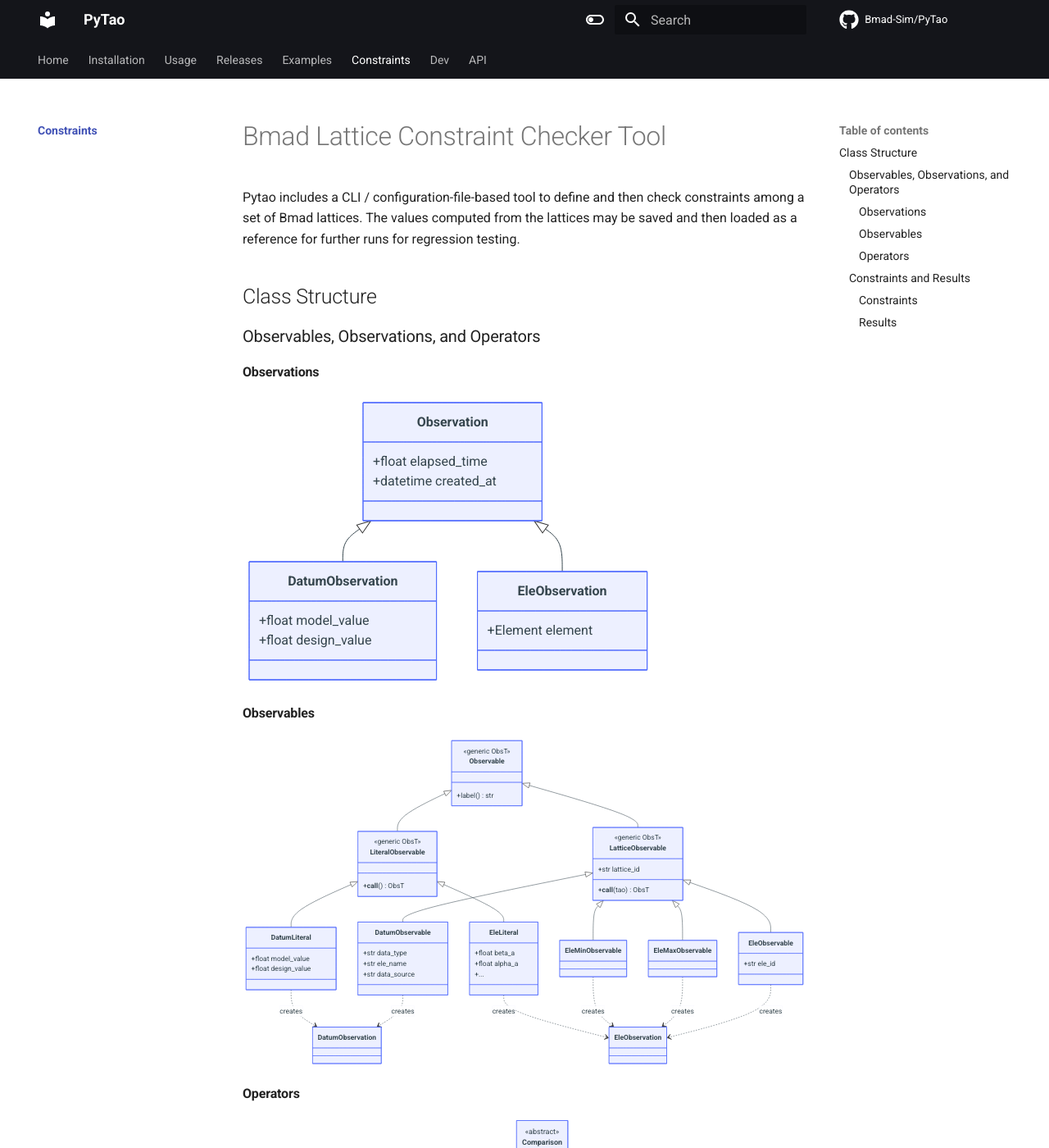
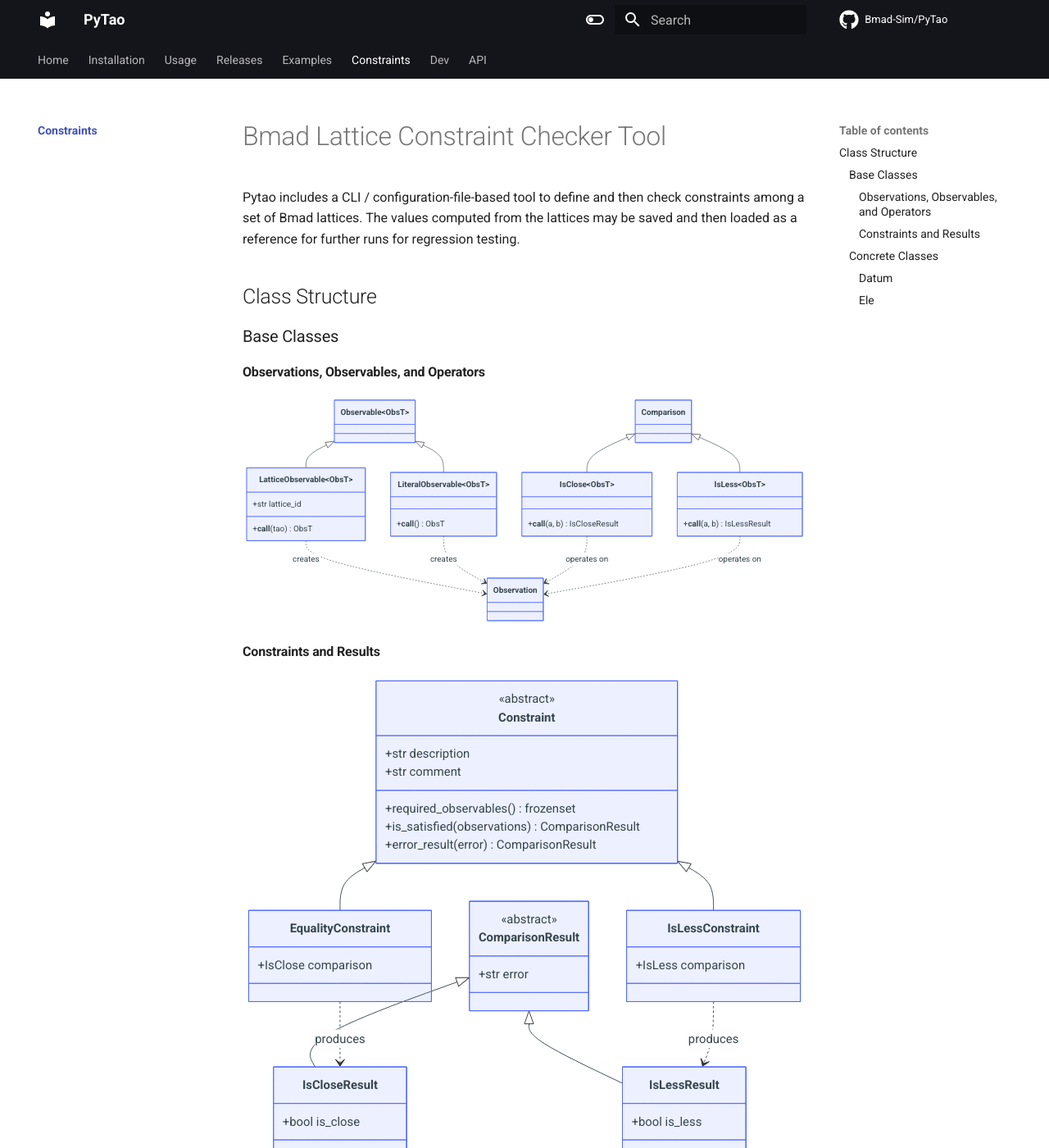
Before and after one commit to bmad-sim/pytao, an MkDocs documentation site: the page built from docs/constraints/index.md, in a window 1280 px wide and 1400 px high. Shown: the whole window at 82% size. Built offline with MkDocs 1.6.1 and Material for MkDocs 9.7.7, drawn with Linux system fonts in a browser that asks for light colours; comment, search, counter and statistics services are not loaded; part of the change alters nothing that is shown; some of the changed text lies outside the part shown.

````diff
--- a/docs/constraints/index.md
+++ b/docs/constraints/index.md
@@ -5,129 +5,41 @@ The values computed from the lattices may be saved and then loaded as a referenc
 
 ## Class Structure
 
-### Observables, Observations, and Operators
+### Base Classes
 
-#### Observations
+#### Observations, Observables, and Operators
 
 ```mermaid
 classDiagram
-    class Observation {
-        +float elapsed_time
-        +datetime created_at
-    }
-    class DatumObservation {
-        +float model_value
-        +float design_value
-    }
-    class EleObservation {
-        +Element element
-    }
-    Observation <|-- DatumObservation
-    Observation <|-- EleObservation
-```
-
-#### Observables
-
-```mermaid
-classDiagram
-    class Observable {
-        <<generic ObsT>>
-        +label() str
-    }
-    class LatticeObservable {
-        <<generic ObsT>>
+    class Observation
+    class Observable~ObsT~
+    class LatticeObservable~ObsT~ {
         +str lattice_id
         +__call__(tao) ObsT
     }
-    class LiteralObservable {
-        <<generic ObsT>>
+    class LiteralObservable~ObsT~ {
         +__call__() ObsT
-    }
-    class DatumObservable {
-        +str data_type
-        +str ele_name
-        +str data_source
-    }
-    class EleObservable {
-        +str ele_id
-    }
-    class EleMaxObservable
-    class EleMinObservable
-    class DatumLiteral {
-        +float model_value
-        +float design_value
-    }
-    class EleLiteral {
-        +float beta_a
-        +float alpha_a
-        +...
     }
     Observable <|-- LatticeObservable
     Observable <|-- LiteralObservable
-    LatticeObservable <|-- DatumObservable
-    LatticeObservable <|-- EleObservable
-    LatticeObservable <|-- EleMaxObservable
-    LatticeObservable <|-- EleMinObservable
-    LiteralObservable <|-- DatumLiteral
-    LiteralObservable <|-- EleLiteral
 
-    DatumObservable ..> DatumObservation : creates
-    DatumLiteral ..> DatumObservation : creates
-    EleObservable ..> EleObservation : creates
-    EleMaxObservable ..> EleObservation : creates
-    EleMinObservable ..> EleObservation : creates
-    EleLiteral ..> EleObservation : creates
-```
-
-#### Operators
-
-```mermaid
-classDiagram
-    class Comparison {
-        <<abstract>>
-    }
-    class IsClose {
-        <<generic ObsT>>
+    class Comparison
+    class IsClose~ObsT~ {
         +__call__(a, b) IsCloseResult
     }
-    class IsLess {
-        <<generic ObsT>>
+    class IsLess~ObsT~ {
         +__call__(a, b) IsLessResult
-    }
-    class DatumIsClose {
-        +TolComparison model_value_test
-        +TolComparison design_value_test
-    }
-    class EleIsClose {
-        +TwissComparisonMethod twiss_a_test
-        +TwissComparisonMethod twiss_b_test
-        +TolComparison eta_x_test
-        +...
-    }
-    class DatumLessThan {
-        +bool model_value
-        +bool design_value
-    }
-    class EleLessThan {
-        +bool beta_a
-        +bool alpha_a
-        +...
     }
     Comparison <|-- IsClose
     Comparison <|-- IsLess
-    IsClose <|-- DatumIsClose
-    IsClose <|-- EleIsClose
-    IsLess <|-- DatumLessThan
-    IsLess <|-- EleLessThan
-    DatumIsClose ..> DatumObservation : operates on
-    EleIsClose ..> EleObservation : operates on
-    DatumLessThan ..> DatumObservation : operates on
-    EleLessThan ..> EleObservation : operates on
+
+    LatticeObservable ..> Observation : creates
+    LiteralObservable ..> Observation : creates
+    IsClose ..> Observation : operates on
+    IsLess ..> Observation : operates on
 ```
 
-### Constraints and Results
-
-#### Constraints
+#### Constraints and Results
 
 ```mermaid
 classDiagram
@@ -145,38 +57,9 @@ classDiagram
     class IsLessConstraint {
         +IsLess comparison
     }
-    class EleIsCloseConstraint {
-        +EleObservable obs_a
-        +EleObservable obs_b
-        +EleIsClose comparison
-    }
-    class EleLessThanConstraint {
-        +EleObservable obs_a
-        +EleObservable obs_b
-        +EleLessThan comparison
-    }
-    class DatumIsCloseConstraint {
-        +DatumObservable obs_a
-        +DatumObservable obs_b
-        +DatumIsClose comparison
-    }
-    class DatumLessThanConstraint {
-        +DatumObservable obs_a
-        +DatumObservable obs_b
-        +DatumLessThan comparison
-    }
     Constraint <|-- EqualityConstraint
     Constraint <|-- IsLessConstraint
-    EqualityConstraint <|-- EleIsCloseConstraint
-    EqualityConstraint <|-- DatumIsCloseConstraint
-    IsLessConstraint <|-- EleLessThanConstraint
-    IsLessConstraint <|-- DatumLessThanConstraint
-```
 
-#### Results
-
-```mermaid
-classDiagram
     class CheckResult {
         +bool passed
         +str detail
@@ -191,9 +74,144 @@ classDiagram
     class IsLessResult {
         +bool is_less
     }
+    ComparisonResult <|-- IsCloseResult
+    ComparisonResult <|-- IsLessResult
+
+    EqualityConstraint ..> IsCloseResult : produces
+    IsLessConstraint ..> IsLessResult : produces
+    IsCloseResult *-- CheckResult
+    IsLessResult *-- CheckResult
+```
+
+### Concrete Classes
+
+#### Datum
+
+```mermaid
+classDiagram
+    class Observation
+    class LatticeObservable~ObsT~
+    class LiteralObservable~ObsT~
+    class IsClose~ObsT~
+    class IsLess~ObsT~
+
+    class DatumObservation {
+        +float model_value
+        +float design_value
+    }
+    class DatumObservable {
+        +str data_type
+        +str ele_name
+        +str data_source
+    }
+    class DatumLiteral {
+        +float model_value
+        +float design_value
+    }
+    class DatumIsClose {
+        +TolComparison model_value_test
+        +TolComparison design_value_test
+    }
+    class DatumLessThan {
+        +bool model_value
+        +bool design_value
+    }
+
+    Observation <|-- DatumObservation
+    LatticeObservable <|-- DatumObservable
+    LiteralObservable <|-- DatumLiteral
+    IsClose <|-- DatumIsClose
+    IsLess <|-- DatumLessThan
+```
+
+```mermaid
+classDiagram
+    class EqualityConstraint
+    class IsLessConstraint
+
+    class DatumIsCloseConstraint {
+        +DatumObservable obs_a
+        +DatumObservable obs_b
+        +DatumIsClose comparison
+    }
+    class DatumLessThanConstraint {
+        +DatumObservable obs_a
+        +DatumObservable obs_b
+        +DatumLessThan comparison
+    }
     class DatumIsCloseResult {
         +CheckResult model_value
         +CheckResult design_value
+    }
+    class DatumLessThanResult {
+        +CheckResult model_value
+        +CheckResult design_value
+    }
+
+    EqualityConstraint <|-- DatumIsCloseConstraint
+    IsLessConstraint <|-- DatumLessThanConstraint
+    DatumIsCloseConstraint ..> DatumIsCloseResult : creates
+    DatumLessThanConstraint ..> DatumLessThanResult : creates
+```
+
+#### Ele
+
+```mermaid
+classDiagram
+    class Observation
+    class LatticeObservable~ObsT~
+    class LiteralObservable~ObsT~
+    class IsClose~ObsT~
+    class IsLess~ObsT~
+
+    class EleObservation {
+        +Element element
+    }
+    class EleObservable {
+        +str ele_id
+    }
+    class EleMaxObservable
+    class EleMinObservable
+    class EleLiteral {
+        +float beta_a
+        +float alpha_a
+        +...
+    }
+    class EleIsClose {
+        +TwissComparisonMethod twiss_a_test
+        +TwissComparisonMethod twiss_b_test
+        +TolComparison eta_x_test
+        +...
+    }
+    class EleLessThan {
+        +bool beta_a
+        +bool alpha_a
+        +...
+    }
+
+    Observation <|-- EleObservation
+    LatticeObservable <|-- EleObservable
+    LatticeObservable <|-- EleMaxObservable
+    LatticeObservable <|-- EleMinObservable
+    LiteralObservable <|-- EleLiteral
+    IsClose <|-- EleIsClose
+    IsLess <|-- EleLessThan
+```
+
+```mermaid
+classDiagram
+    class EqualityConstraint
+    class IsLessConstraint
+
+    class EleIsCloseConstraint {
+        +EleObservable obs_a
+        +EleObservable obs_b
+        +EleIsClose comparison
+    }
+    class EleLessThanConstraint {
+        +EleObservable obs_a
+        +EleObservable obs_b
+        +EleLessThan comparison
     }
     class EleIsCloseResult {
         +CheckResult twiss_a
@@ -201,53 +219,14 @@ classDiagram
         +CheckResult eta_x
         +...
     }
-    class DatumLessThanResult {
-        +CheckResult model_value
-        +CheckResult design_value
-    }
     class EleLessThanResult {
         +CheckResult beta_a
         +CheckResult alpha_a
         +...
     }
-    class ConstraintResults {
-        +datetime started_at
-        +datetime finished_at
-        +dict lattices
-        +list constraints
-        +list regression
-    }
-    class LatticeResult {
-        +str lattice_file
-        +bool loaded
-        +float load_time
-        +float obs_time
-        +str error
-    }
-    class ConstraintResult {
-        +list observables
-        +str description
-        +ComparisonResult result
-    }
-    class RegressionResult {
-        +Observable observable
-        +ComparisonResult result
-    }
-    ComparisonResult <|-- IsCloseResult
-    ComparisonResult <|-- IsLessResult
-    IsCloseResult <|-- DatumIsCloseResult
-    IsCloseResult <|-- EleIsCloseResult
-    IsLessResult <|-- DatumLessThanResult
-    IsLessResult <|-- EleLessThanResult
 
-    DatumIsCloseResult *-- CheckResult
-    EleIsCloseResult *-- CheckResult
-    DatumLessThanResult *-- CheckResult
-    EleLessThanResult *-- CheckResult
-
-    ConstraintResults *-- LatticeResult
-    ConstraintResults *-- ConstraintResult
-    ConstraintResults *-- RegressionResult
-    ConstraintResult *-- ComparisonResult
-    RegressionResult *-- ComparisonResult
+    EqualityConstraint <|-- EleIsCloseConstraint
+    IsLessConstraint <|-- EleLessThanConstraint
+    EleIsCloseConstraint ..> EleIsCloseResult : creates
+    EleLessThanConstraint ..> EleLessThanResult : creates
 ```
````
